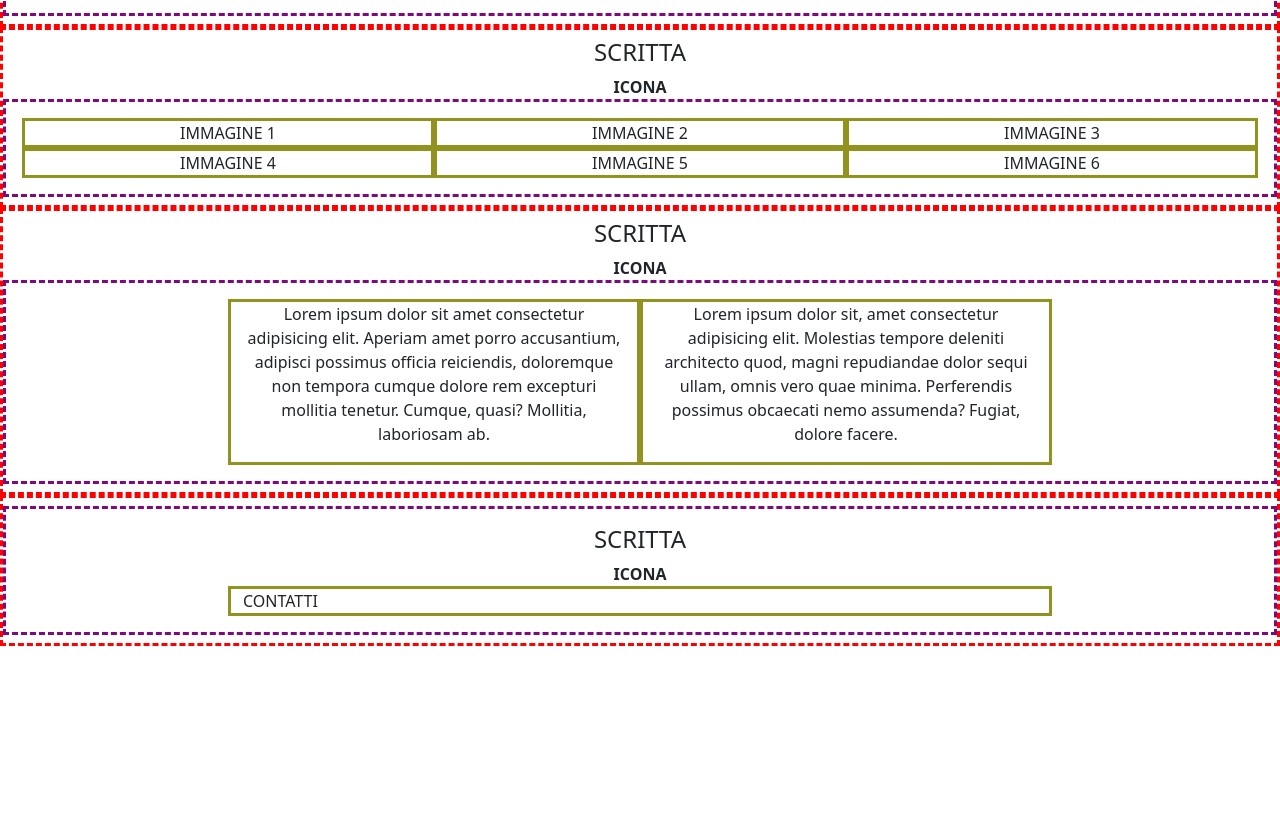
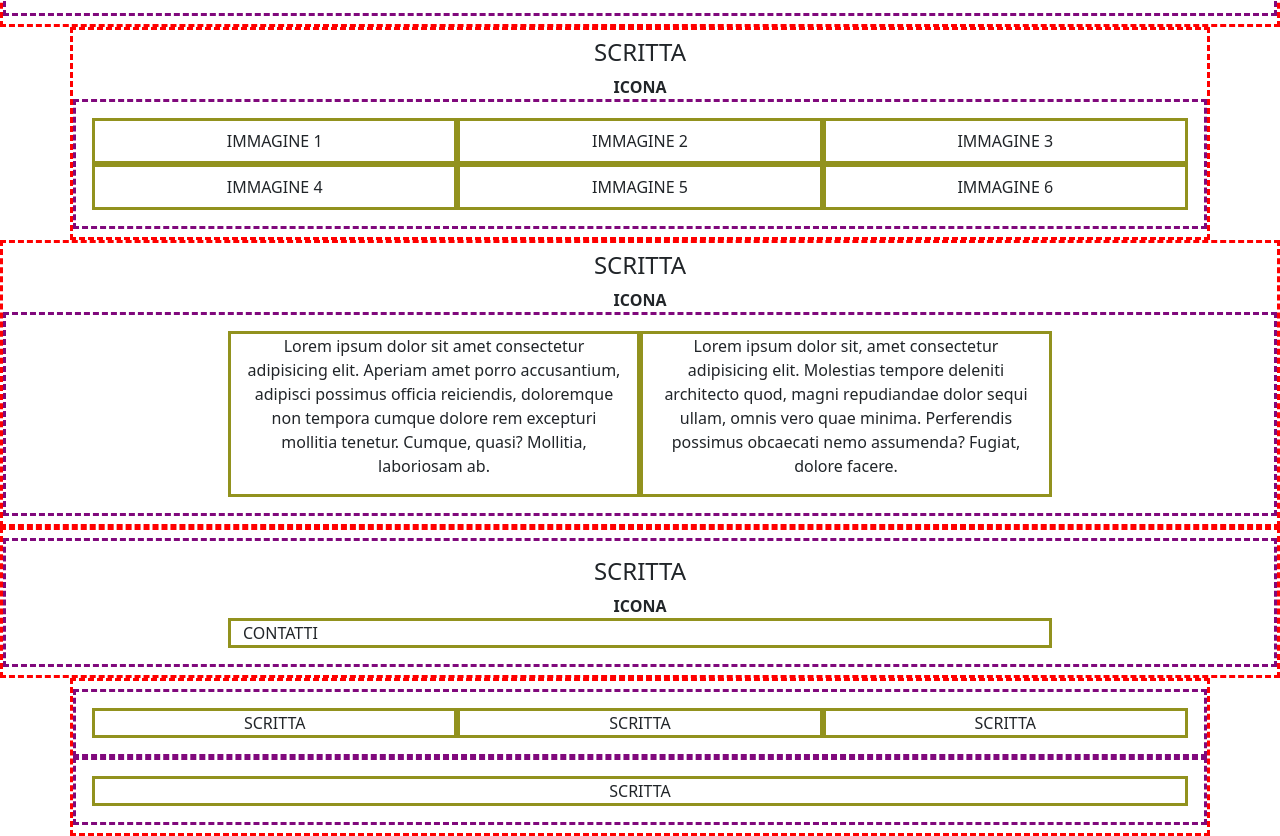
Before and after one commit to FrancescoMinichiello/html-css-bootstrap-freelancer, a plain HTML site: page index.html in a window 1280 px wide. Shown: the part 260-1096 px from the top of the page. Before the commit the page ends 906 px from the top, so only its background shows below. Drawn offline with nearby package versions, Linux system fonts and the light colour scheme.

Commit message:
Added Footer - Esercizio finito

```diff
--- a/index.html
+++ b/index.html
@@ -12,7 +12,7 @@
 </head>
 
 <body>
-    <header class="container-fluid py-2">
+    <header class="container py-2">
         <div class="row p-3">
             <div class="col">
                 <span><strong>LOGO</strong></span>
@@ -33,26 +33,26 @@
                 </div>
             </div>
         </div>
-        <div class="container-fluid text-center py-2">
+        <div class="container text-center py-2">
             <h4>SCRITTA</h4>
             <span><strong>ICONA</strong></span>
             <div class="row p-3">
-                <div class="col-12 col-md-6 col-lg-4">
+                <div class="col-12 col-md-6 col-lg-4 p-2">
                     IMMAGINE 1
                 </div>
-                <div class="col-12 col-md-6 col-lg-4">
+                <div class="col-12 col-md-6 col-lg-4 p-2">
                     IMMAGINE 2
                 </div>
-                <div class="col-12 col-md-6 col-lg-4">
+                <div class="col-12 col-md-6 col-lg-4 p-2">
                     IMMAGINE 3
                 </div>
-                <div class="col-12 col-md-6 col-lg-4">
+                <div class="col-12 col-md-6 col-lg-4 p-2">
                     IMMAGINE 4
                 </div>
-                <div class="col-12 col-md-6 col-lg-4">
+                <div class="col-12 col-md-6 col-lg-4 p-2">
                     IMMAGINE 5
                 </div>
-                <div class="col-12 col-md-6 col-lg-4">
+                <div class="col-12 col-md-6 col-lg-4 p-2">
                     IMMAGINE 6
                 </div>
             </div>
@@ -83,7 +83,26 @@
             </div>
         </div>
     </main>
-    <footer></footer>
+    <footer>
+        <div class="container text-center py-2">
+            <div class="row justify-content-center p-3">
+                <div class="col-12 col-md-4">
+                    SCRITTA
+                </div>
+                <div class="col-12 col-md-4">
+                    SCRITTA
+                </div>
+                <div class="col-12 col-md-4">
+                    SCRITTA
+                </div>
+            </div>
+            <div class="row justify-content-center p-3">
+                <div class="col">
+                    SCRITTA
+                </div>
+            </div>
+        </div>
+    </footer>
 </body>
 
 </html>
```
